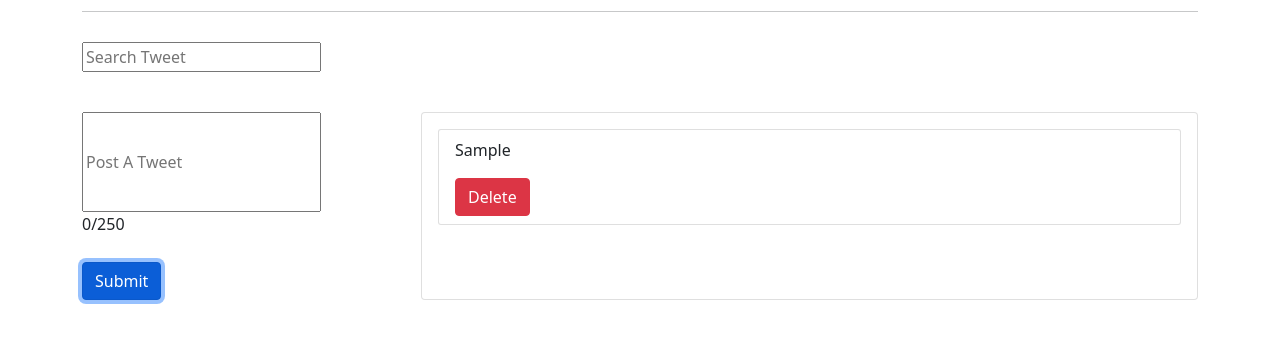
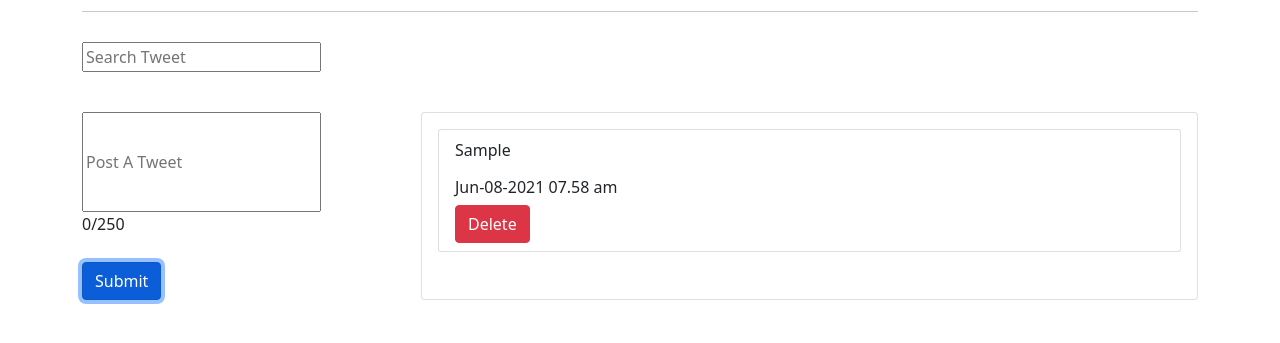
Before and after one commit to siaaam/tweet-tweet, a plain HTML site: page index.html in a window 1280 px wide. Both pictures are taken after typing "Sample" into the empty fields and a click on the button "Submit". Shown: the part 53-396 px from the top of the page. Drawn offline with nearby package versions, Linux system fonts and the light colour scheme.

Commit message:
added date and time

```diff
--- a/app.js
+++ b/app.js
@@ -44,7 +44,7 @@ let tweetData = getDataFromLS()
 displayData()
 function displayData(){
   tweetData.forEach(tweet => {
-    const {id,text} = tweet
+    const {id,text,time} = tweet
     let li = document.createElement('li')
   li.className = 'list-group-item collection-item'
   li.id = `tweet-${id}`
@@ -54,6 +54,9 @@ function displayData(){
   let button = document.createElement('button')
   button.className = 'btn btn-danger dlt-tweet float-right'
   button.textContent = 'Delete'
+  let h6 = document.createElement('h6')
+  h6.textContent = time
+  li.append(h6)
   li.append(button)
   itemGroup.append(li)
   postInputUI.value = ''
@@ -72,6 +75,7 @@ function addTweet(){
     }
     data.id = id
     data.text = postInputUI.value
+    data.time = dayjs().format('MMM-DD-YYYY hh.mm a')
 
     if(data.text.length>0 && data.text.length < 250){
       tweetData.push(data)
@@ -88,7 +92,6 @@ function addTweet(){
     itemGroup.innerHTML = ''
     displayData()
     char.textContent = 0;
-    document.querySelector('.error-msg').style.display = 'none'
   }
 }
 
--- a/index.html
+++ b/index.html
@@ -62,6 +62,9 @@
       </div>
     </section>
   </div>
+  <script src="https://unpkg.com/dayjs@1.8.21/dayjs.min.js"></script>
+  <script src="https://unpkg.com/dayjs@1.8.21/plugin/relativeTime.js"></script>
+  <script>dayjs.extend(window.dayjs_plugin_relativeTime)</script>
   <script src="./app.js"></script>
 </body>
 </html>
```
